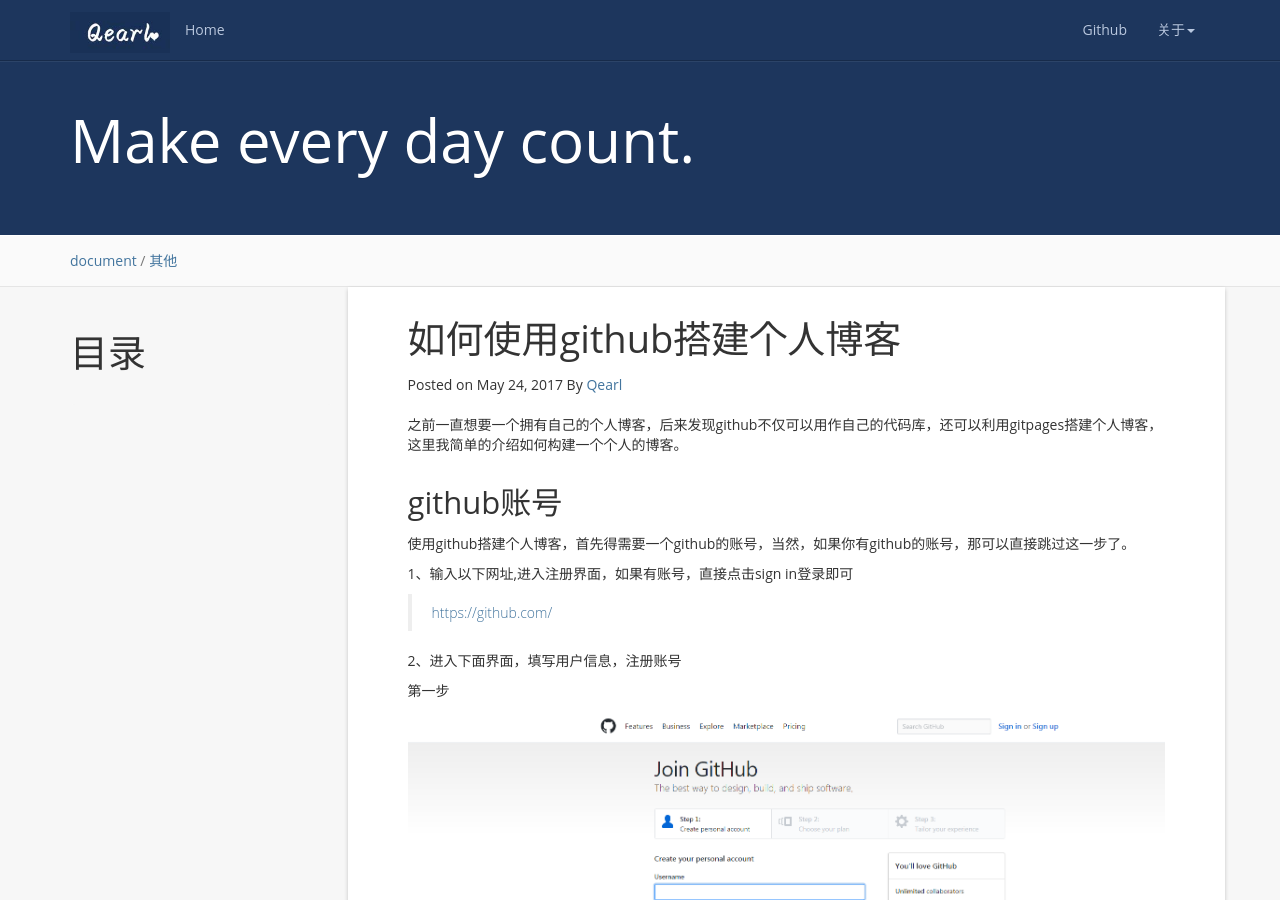
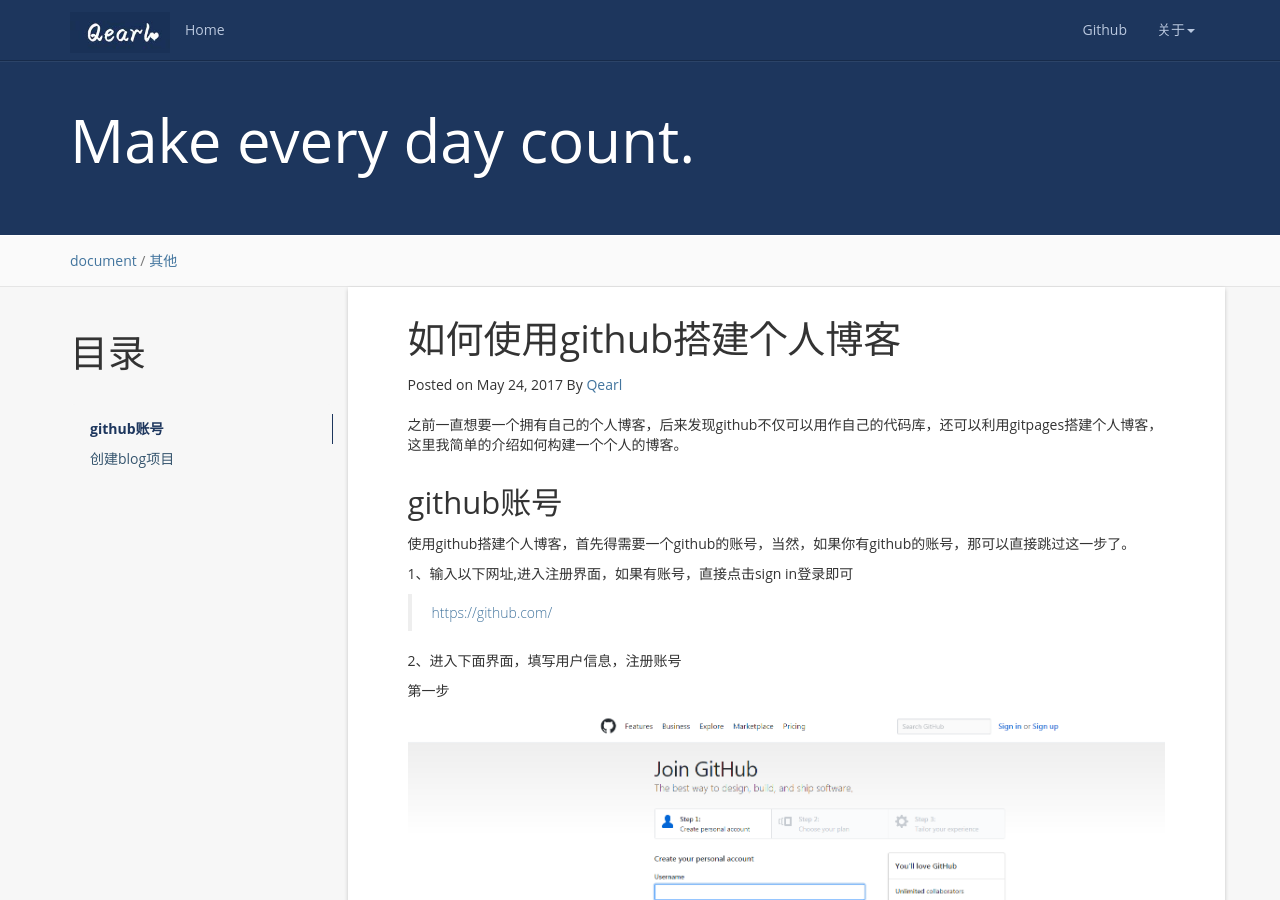
Before and after one commit to eleens/blog, a Jekyll site: the page built from _posts/2017-05-24-how-to-build-a-blog-with-github.md, in a window 1280 px wide and 900 px high. Built offline with Jekyll 4.4.1, drawn with Linux system fonts in a browser that asks for light colours; nearby versions of some CDN libraries; comment, search, counter and statistics services are not loaded; some of the changed text lies outside the part shown.

Commit message:
add the blog

```diff
--- a/_includes/footer.html
+++ b/_includes/footer.html
@@ -2,7 +2,7 @@
     <div class="container">
         <p class="copyright">Copyright &copy; 2014-{{ site.time | date: '%Y' }} <a href="{{site.resume_site}}"><code>{{
             site.author }}</code></a>.</p>
-        <p>Powered by <a href="http://jekyllrb.com">Jekyll</a>, theme from <a href="http://lesscss.cn/">Less</a></p>
+        <p>Powered by <a href="http://jekyllrb.com">Jekyll</a>, theme from <a href="http://jekyllthemes.org/themes/Less-Or-More/">Freud</a></p>
     </div>
 </footer>
 
--- a/_includes/head.html
+++ b/_includes/head.html
@@ -4,8 +4,8 @@
 	<meta name="viewport" content="width=device-width, initial-scale=1.0">
 	<title>{{ page.title | append: ' - ' |append: site.name }}</title>
 
-	<link rel="shortcut icon" href="{{ '/styles/images/favicon.jpg' | prepend: site.baseurl }}">
-	<link rel="icon" href="{{ '/styles/images/favicon.jpg' | prepend: site.baseurl }}">
+	<link rel="shortcut icon" href="{{ '/styles/images/favicon.ico' | prepend: site.baseurl }}">
+	<link rel="icon" href="{{ '/styles/images/favicon.ico' | prepend: site.baseurl }}">
 
 	<link rel="stylesheet" href="{{ '/styles/css/index.css' | prepend: site.baseurl }}">
 	<link rel="stylesheet" href="{{ '/styles/css/fontawesome/css/font-awesome.min.css' | prepend: site.baseurl }}">
--- a/_posts/2017-05-24-how-to-build-a-blog-with-github.md
+++ b/_posts/2017-05-24-how-to-build-a-blog-with-github.md
@@ -5,6 +5,9 @@
 categories: document
 tag: 其他
 ---
+
+* content
+{:toc}
 
 之前一直想要一个拥有自己的个人博客，后来发现github不仅可以用作自己的代码库，还可以利用gitpages搭建个人博客，这里我简单的介绍如何构建一个个人的博客。
 
@@ -110,3 +113,7 @@
 7、把代码push到github上，在master分支或者gh-pages分支都可以，然后在setting中配置，你的域名链接的源码的分支
 
 ![setting]({{ '/styles/images/doc_img/blog4.png' | prepend: site.baseurl  }} "setting")
+
+8、输入你的域名就可以看到自己的blog了
+
+![blog]({{ '/styles/images/doc_img/blog5.png' | prepend: site.baseurl  }} "blog")
```
Also changed, not shown: _posts/2017-05-23-markdown-syntax.md (+4 -0 lines), books.md (+1 -1 lines), styles/images/doc_img/blog5.png (added), styles/images/favicon.ico (added), styles/images/favicon.jpg (deleted).
